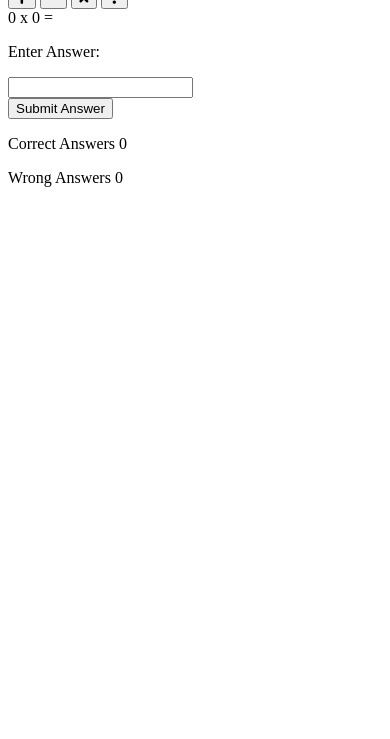
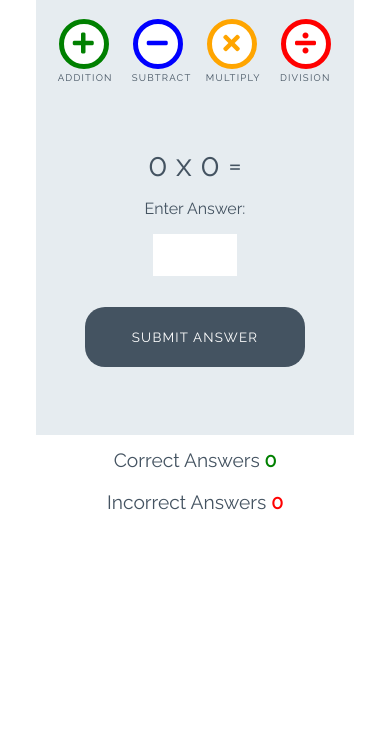
Before and after one commit to katzur/love-maths, a plain HTML site: page index.html in a window 390 px wide. Shown: the part 105-844 px from the top of the page. Drawn offline with Linux system fonts and the light colour scheme.

Commit message:
Add styles for game

```diff
--- a/assets/css/style.css
+++ b/assets/css/style.css
@@ -0,0 +1,252 @@
+/* --------- Global style */
+
+body {
+    background-color: white;
+    font-family: "Raleway", sans-serif;
+    color: #445361;
+    text-align: center;
+}
+
+/* --------- Heading */
+
+.heading {
+    text-align: center;
+    font-size: 2.5rem;
+}
+
+.logo {
+    height: 40px;
+    padding-right: 5px;
+}
+
+/* --------- Game layout */
+
+.game-area {
+    background-color: #E6ECF0;
+    box-sizing: border-box;
+    width: 85%;
+    height: 65vh;
+    max-height: 450px;
+    max-width: 830px;
+    margin-left: auto;
+    margin-right: auto;
+    padding: 1%;
+}
+
+.question-area {
+    width: 50%;
+    font-size: 2rem;
+    margin: auto;
+    padding: 50px 0;
+}
+
+.question-area span {
+    padding: 0 15px;
+}
+
+.score-area {
+    margin: 5px auto;
+    width: 60%;
+    font-size: 1.2rem;
+}
+
+.controls-area {
+    width: 85%;
+    margin: 30px auto;
+}
+
+#score {
+    color: green;
+    font-weight: bold;
+}
+
+#incorrect {
+    color: red;
+    font-weight: bold;
+}
+
+.answer-message {
+    display: none;
+    font-size: 1rem;
+}
+
+#answer-box {
+    border: none;
+    color: #445361;
+    display: inline-block;
+    height: 40px;
+    width: 80px;
+    font-size: 1.2rem;
+}
+
+.scores {
+    display: inline-block;
+    padding: 25px;
+}
+
+/* --------- Buttons */
+
+.btn {
+    width: 220px;
+    height: 60px;
+    font-family: "Raleway", sans-serif;
+    text-transform: uppercase;
+    letter-spacing: 1.2px;
+    color: white;
+}
+
+.btn:focus {
+    outline: none;
+}
+
+.btn--big {
+    padding-top: 10px;
+    border-radius: 50%;
+    background-color: white;
+    border: 10px solid;
+    width: 100px;
+    height: 100px;
+    font-size: 3.2rem;
+    margin: 0 30px;
+    transition: all 0.5s;
+}
+
+.btn--big::after{
+    content: attr(data-type);
+    font-size: 1rem;
+    color: #445361;
+    position: relative;
+    left: -0.5em;
+}
+
+.btn--blue {
+    border-color: blue;
+    color: blue;
+}
+
+.btn--blue:active,
+.btn--blue:hover {
+    background-color: darkblue;
+    color: white;
+}
+
+.btn--orange {
+    border-color: orange;
+    color: orange;
+}
+
+.btn--orange:active,
+.btn--orange:hover {
+    background-color: darkorange;
+    color: white;
+}
+
+.btn--red {
+    border-color: red;
+    color: red;
+}
+
+.btn--red:active,
+.btn--red:hover {
+    background-color: darkred;
+    color: white;
+}
+
+.btn--green {
+    border-color: green;
+    color: green;
+}
+
+.btn--green:active,
+.btn--green:hover {
+    background-color: darkgreen;
+    color: white;
+}
+
+.btn--gray {
+    margin-top: 25px;
+    background-color: #445361;
+    border: 1px transparent;
+    border-radius: 20px;
+}
+
+.btn--gray:active,
+.btn--gray:hover {
+    background-color: #0d1013;
+}
+
+/* --------- Media queries */
+
+@media (max-width: 414px) {
+    .controls-area {
+        width: 100%;
+    }
+
+    .btn--big {
+        margin: 0 10px;
+        padding: 5px;
+        border: 5px solid;
+        width: 50px;
+        height: 50px;
+        font-size: 1.5rem;
+    }
+
+    .btn--big::after {
+        font-size: 0.6rem;
+        left: -0.7rem;
+    }
+
+    .question-area {
+        padding: 10% 0;
+        width: 100%;
+    }
+
+    .question-area span {
+        padding: 0;
+    }
+
+    .answer-message {
+        display: block;
+    }
+
+    #answer-box {
+        display: block;
+        margin: 0 auto;
+    }
+    .btn--gray {
+        margin-top: 0;
+    }
+
+    .score-area {
+        width: 100%;
+    }
+
+    .scores {
+        margin: 0.5em auto;
+        display: block;
+        padding: 5px;
+    }
+
+    .heading {
+        font-size: 2rem;
+    }
+}
+
+@media (max-width: 320px) {
+    .game-area {
+        height: 70vh;
+    }
+
+    .controls-area {
+        width: 75%;
+        margin: 10px auto;
+    }
+
+    .btn--big {
+        margin: 10px 10px;
+    }
+    .question-area {
+        padding: 10px 0;
+    }
+
+}
--- a/index.html
+++ b/index.html
@@ -1,54 +1,56 @@
 <!DOCTYPE html>
 <html lang="en">
+
 <head>
     <meta charset="UTF-8">
-    <meta http-equiv="X-UA-Compatible" content="IE=edge">
     <meta name="viewport" content="width=device-width, initial-scale=1.0">
 
     <!-- font awesome and google fonts -->
-    <link rel="stylesheet" href="https://use.fontawesome.com/releases/v5.7.2/css/all.css" integrity="sha384-fnmOCqbTlWIlj8LyTjo7mOUStjsKC4pOpQbqyi7RrhN7udi9RwhKkMHpvLbHG9Sr" crossorigin="anonymous">
+    <link rel="stylesheet" href="https://use.fontawesome.com/releases/v5.7.2/css/all.css"
+        integrity="sha384-fnmOCqbTlWIlj8LyTjo7mOUStjsKC4pOpQbqyi7RrhN7udi9RwhKkMHpvLbHG9Sr" crossorigin="anonymous">
     <link href="https://fonts.googleapis.com/css?family=Raleway%7CRighteous" rel="stylesheet">
 
     <link rel="stylesheet" href="assets/css/style.css">
     <title>Document</title>
 </head>
+
 <body>
-    <h1 class="heading"></h1>
-        <img class="logo" src="assets/images/logo.png" alt="logo">Love Maths
+    <h1 class="heading">
+        <img class="logo" src="assets/images/logo.png" alt="logo"> Love Maths
+    </h1>
 
     <div class="game-area">
-
         <div class="controls-area">
-            <button class="btn btn--big btn--green">
+            <button data-type="addition" class="btn btn--big btn--green">
                 <i class="fas fa-plus"></i>
             </button>
-            <button class="btn btn--big btn--blue">
+            <button data-type="subtract" class="btn btn--big btn--blue">
                 <i class="fas fa-minus"></i>
             </button>
-            <button class="btn btn--big btn--orange">
+            <button data-type="multiply" class="btn btn--big btn--orange">
                 <i class="fas fa-times"></i>
             </button>
-            <button class="btn btn--big btn--red">
+            <button data-type="division" class="btn btn--big btn--red">
                 <i class="fas fa-divide"></i>
             </button>
         </div>
-
-        <div class="queston-area">
-            <span id=""operand1>0</span>
+        <div class="question-area">
+            <span id="operand1">0</span>
             <span id="operator">x</span>
             <span id="operand2">0</span>
             <span>=</span>
             <p class="answer-message">Enter Answer:</p>
             <input id="answer-box" type="number">
         </div>
-
-        <button class="btn btn--grey">Submit Answer</button>
+        <button data-type="submit" class="btn btn--gray">Submit Answer</button>
     </div>
 
-    <div class="score-area"></div>
+    <div class="score-area">
         <p class="scores">Correct Answers <span id="score">0</span></p>
-        <p class="scores">Wrong Answers <span id="incorrect">0</span></p>
+        <p class="scores">Incorrect Answers <span id="incorrect">0</span></p>
+    </div>
 
     <script src="assets/js/script.js"></script>
 </body>
+
 </html>
```
